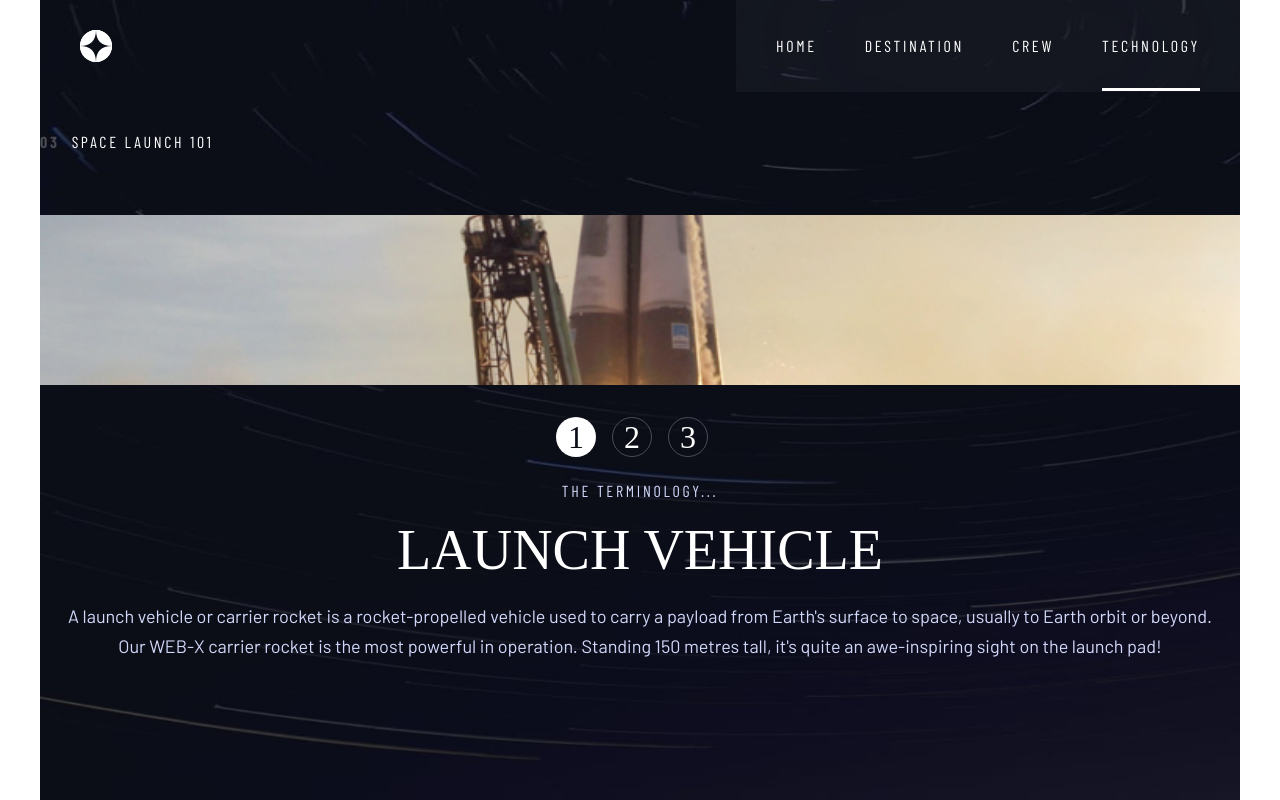
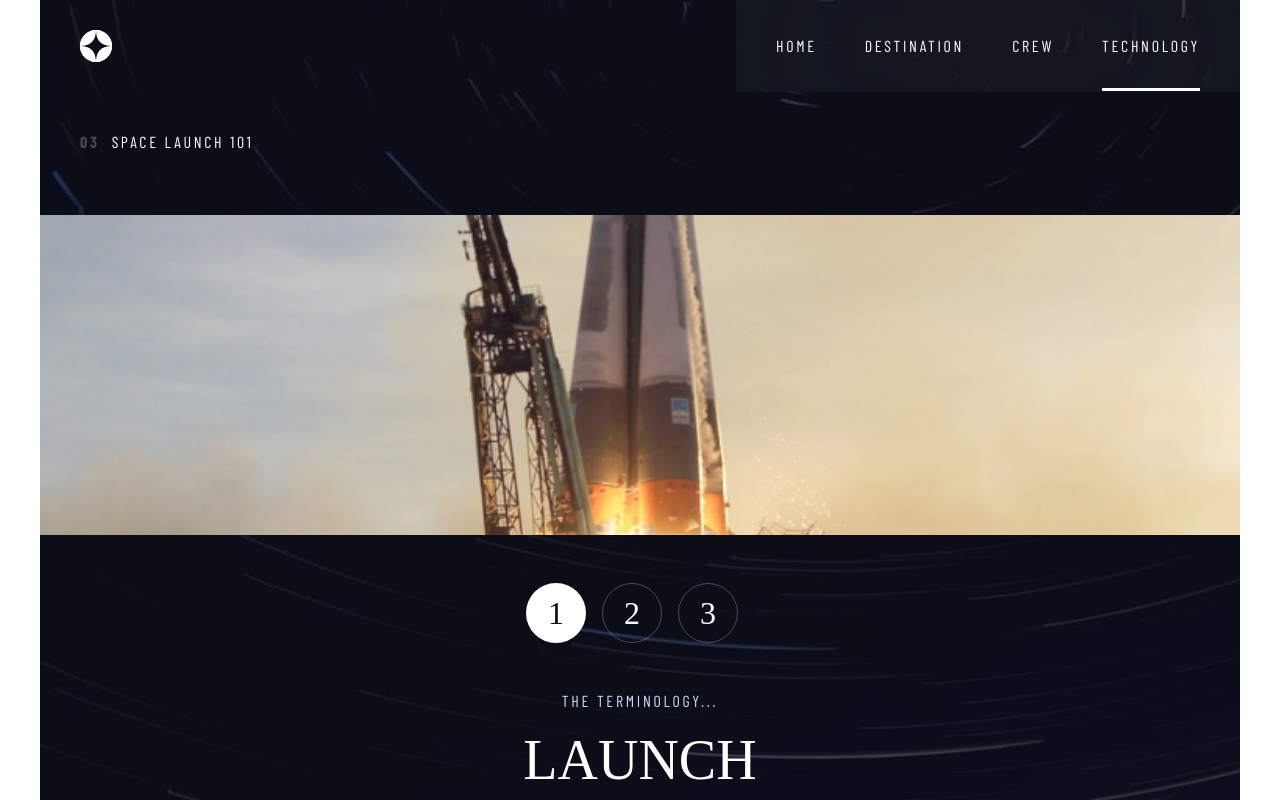
Before and after one commit to otodavid/space-tourism, a Next.js app: page /technology in a window 1280 px wide. Shown: the top 800 px of the page. Built offline with nearby package versions, Linux system fonts and the light colour scheme; a web font is replaced by a local one.

Commit message:
responsive technology page for tablet-sized screen

```diff
--- a/pages/technology.js
+++ b/pages/technology.js
@@ -17,19 +17,14 @@ export default function Technology() {
   return (
     <Layout title='technology' sx={styledLayout}>
       <Box>
-        <HeadlineText text='space launch 101' pageId='03' />
+        <Box sx={{ pl: { sm: 5 } }}>
+          <HeadlineText text='space launch 101' pageId='03' />
+        </Box>
 
         <Box>
           {data.technology.map((data, index) => (
             <TabPanel key={data.name} value={value} index={index}>
-              <Box
-                sx={{
-                  width: '100%',
-                  minHeight: '170px',
-                  overflow: 'hidden',
-                  position: 'relative',
-                }}
-              >
+              <Box sx={styledImageContainer}>
                 <Image
                   src={data.images.landscape}
                   alt={data.name}
@@ -60,7 +55,7 @@ export default function Technology() {
           ))}
         </Tabs>
 
-        <Box sx={{ px: 3 }}>
+        <Box sx={styledTabDescription}>
           {data.technology.map((data, index) => (
             <TabPanel key={data.name} value={value} index={index}>
               <Typography variant='navText' sx={{ color: 'primary.main' }}>
@@ -89,10 +84,24 @@ export default function Technology() {
   );
 }
 
-const styledLayout = {
-  background:
-    'url(assets/technology/background-technology-tablet.jpg) center / cover no-repeat',
-};
+const styledLayout = (theme) => ({
+  backgroundImage: 'url(assets/technology/background-technology-mobile.jpg)',
+
+  [theme.breakpoints.up('sm')]: {
+    backgroundImage: 'url(assets/technology/background-technology-tablet.jpg)',
+  },
+});
+
+const styledImageContainer = (theme) => ({
+  width: '100%',
+  minHeight: '170px',
+  overflow: 'hidden',
+  position: 'relative',
+
+  [theme.breakpoints.up('sm')]: {
+    minHeight: '20rem',
+  },
+});
 
 const styledTabList = (theme) => ({
   width: '80%',
@@ -100,6 +109,10 @@ const styledTabList = (theme) => ({
   my: 4,
   mb: 3,
   minHeight: 0,
+
+  [theme.breakpoints.up('sm')]: {
+    my: 6,
+  },
 
   '& .MuiTabs-flexContainer': {
     justifyContent: 'center',
@@ -118,7 +131,7 @@ const styledTabControl = (theme) => ({
   minHeight: 0,
   padding: 0,
   mr: 2,
-  fontFamily: theme.typography.h4,
+  ...theme.typography.h4,
   lineHeight: '1',
   color: theme.palette.neutral.light,
   bgcolor: 'transparent',
@@ -127,8 +140,22 @@ const styledTabControl = (theme) => ({
   borderRadius: '50%',
   alignSelf: 'center',
 
+  [theme.breakpoints.up('sm')]: {
+    height: '60px',
+    width: '60px',
+  },
+
   '&.Mui-selected': {
     color: theme.palette.neutral.dark,
     bgcolor: theme.palette.neutral.light,
   },
 });
+
+const styledTabDescription = (theme) => ({
+  px: 3,
+
+  [theme.breakpoints.up('sm')]: {
+    width: 'min(100% - 1rem, 60ch)',
+    mx: 'auto',
+  },
+});
```
